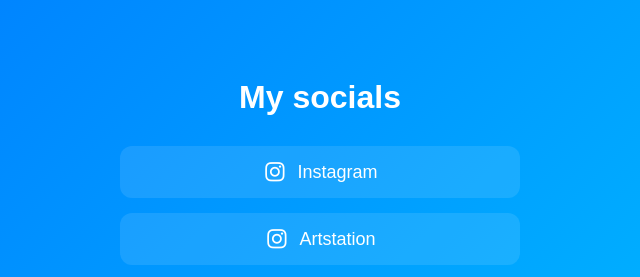
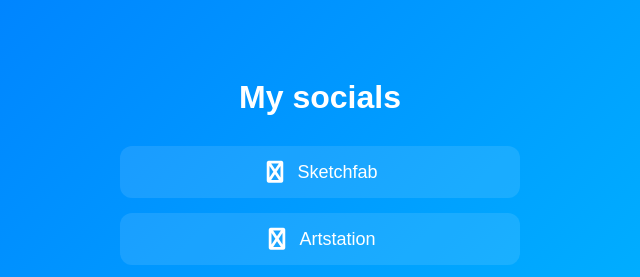
Before and after one commit to sergeilihandristov/link-page, a plain HTML site: page index.html in a window 1280 px wide. Shown: the top 277 px of the page, 320-960 px from the left. Drawn offline with Linux system fonts and the light colour scheme.

Commit message:
Update index.html

```diff
--- a/index.html
+++ b/index.html
@@ -53,11 +53,11 @@
 <body>
   <h1>My socials</h1>
   <div class="links">
-    <a class="link" href="https://instagram.com/yourusername" target="_blank">
-      <i class="fab fa-instagram"></i> Instagram
+    <a class="link" href="https://sketchfab.com/sergeilihandristov" target="_blank">
+      <i class="fab fa-cube"></i> Sketchfab
     </a>
     <a class="link" href="https://www.artstation.com/sergeilihandristov" target="_blank">
-      <i class="fab fa-instagram"></i> Artstation
+      <i class="fab fa-paint-brush"></i> Artstation
     </a>
     <a class="link" href="https://www.instagram.com/sergeilikhandristov" target="_blank">
       <i class="fab fa-instagram"></i> Instagram
```
